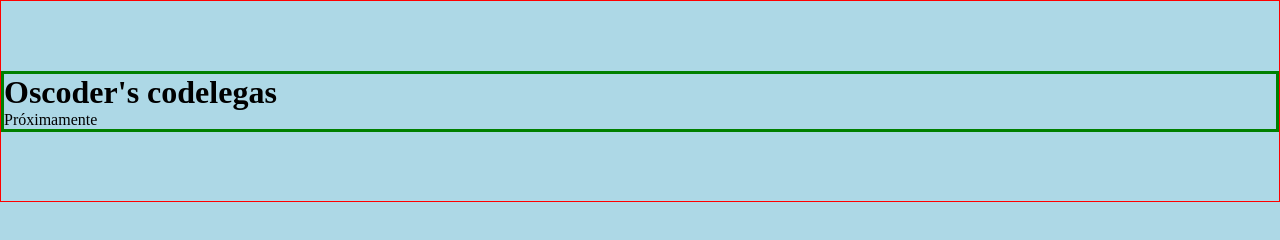
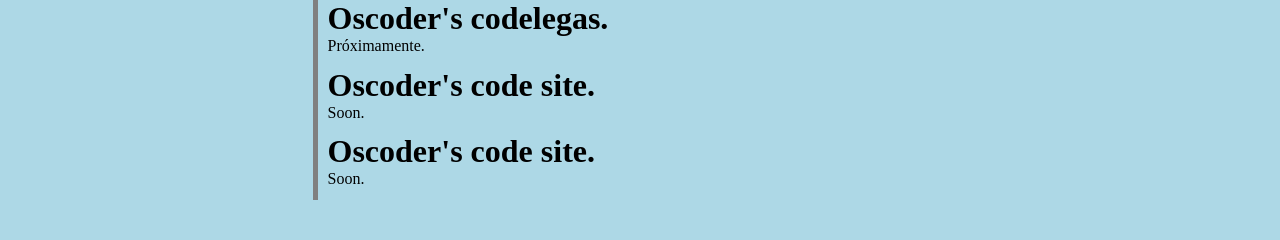
Before and after one commit to oscoder87/oscoder87.github.io, a plain HTML site: page index.html in a window 1280 px wide. Drawn offline with Linux system fonts and the light colour scheme.

Commit message:
multiples titulos

```diff
--- a/index.html
+++ b/index.html
@@ -1,6 +1,8 @@
 <!DOCTYPE html>
 <html>
 <head>
+	<meta charset="UTF-8">
+	<meta lang="es">
 <style>
 	* {	margin: 0;
 		padding: 0;
@@ -13,17 +15,21 @@
 	}
 	.contenedor {
 		display: flex;
-		justify-content: center;
+		flex-direction: column;
+		justify-content: space-around;
 		align-items: center;
 		height: 200px;
-		border: 1px solid red;
+		// border: 1px solid red;
 
 
 		}
 	.cajacentral {
+		width:50%;
 		flex: 1;
-		border: 3px solid green;
-
+		margin: auto 0px;
+		// border: 3px solid green;
+		border-left: 5px solid grey;
+		padding-left: 10px;
 	}
 </style>
 </head>
@@ -31,8 +37,18 @@
 
 	<div class="contenedor">
 		<div class="cajacentral">
-			<h1>Oscoder's codelegas</h1>
-			<a src="#">Próximamente</a>
+			<h1>Oscoder's codelegas.</h1>
+			<a src="#">Próximamente.</a>
+
+		</div>
+		<div lang="en" class="cajacentral">
+			<h1>Oscoder's code site.</h1>
+			<a src="#">Soon.</a>
+
+		</div>
+		<div lang="en" class="cajacentral">
+			<h1>Oscoder's code site.</h1>
+			<a src="#">Soon.</a>
 
 		</div>
 	</div>
```
